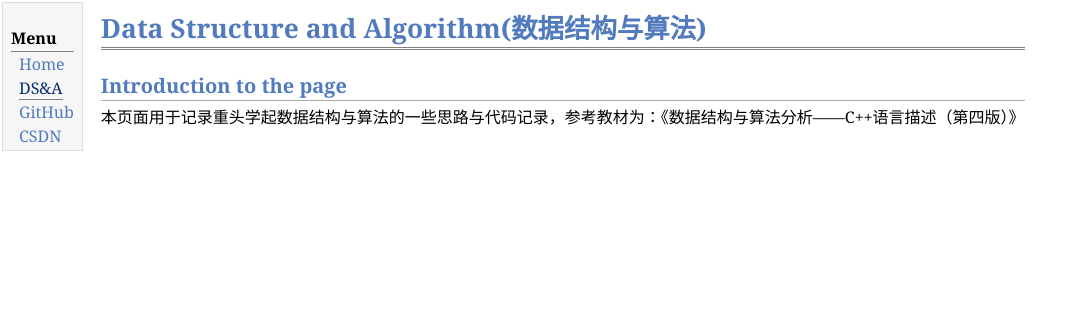
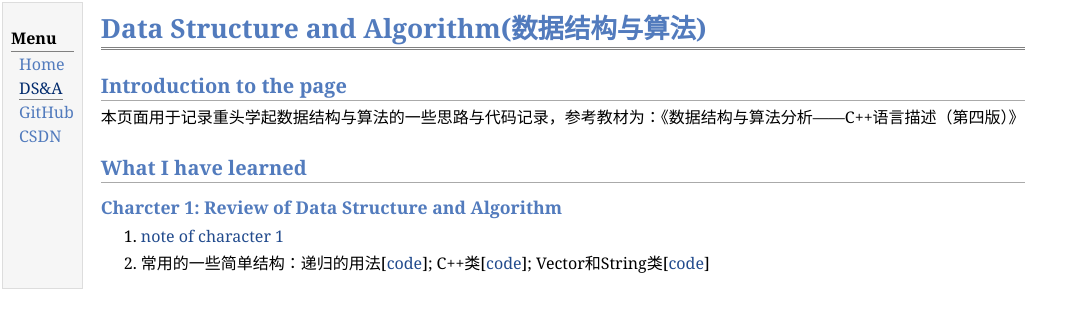
Before and after one commit to amark071/profile, a plain HTML site: page Data Structure and Algotithm.html in a window 1280 px wide. Shown: the whole page, without its empty margins (0-1077 px from the left). Drawn offline with Linux system fonts and the light colour scheme.

Commit message:
Update Data Structure and Algotithm.html

```diff
--- a/Data Structure and Algotithm.html
+++ b/Data Structure and Algotithm.html
@@ -25,7 +25,15 @@
 </div>
 <h2>Introduction to the page</h2>
 <p>本页面用于记录重头学起数据结构与算法的一些思路与代码记录，参考教材为：《数据结构与算法分析——C++语言描述（第四版）》</p>
+<h2>What I have learned</h2>
+<h3>Charcter 1: Review of Data Structure and Algorithm</h3>
+<ol>
+<li><p><a href="dsaa_char_1/char1.md">note of character 1</a></p>
+</li>
+<li><p>常用的一些简单结构：递归的用法[<a href="https://github.com/amark071/yizhuozheng.github.io/tree/main/dsaa_char_1/example_of_iteration">code</a>]; C++类[<a href="https://github.com/amark071/yizhuozheng.github.io/tree/main/dsaa_char_1/example_of_class">code</a>]; Vector和String类[<a href="https://github.com/amark071/yizhuozheng.github.io/tree/main/dsaa_char_1/example_of_vector">code</a>]</p>
+</li>
 
+</ol>
 </td>
 </tr>
 </table>
```
